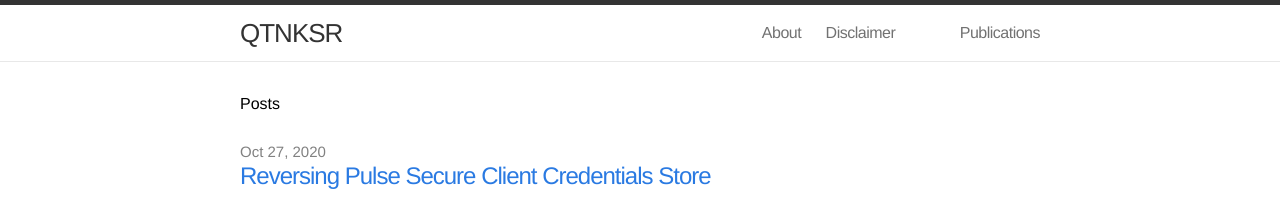
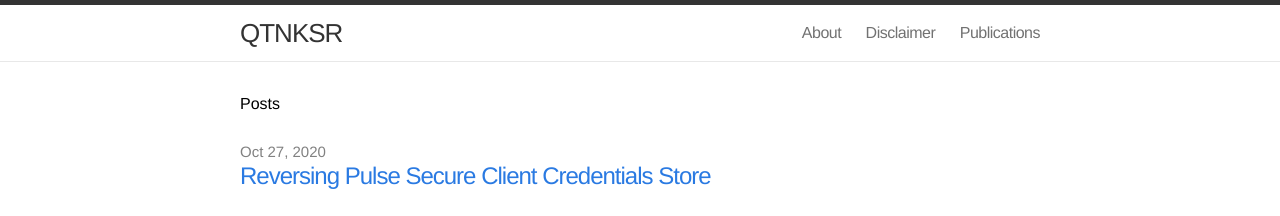
Before and after one commit to qkaiser/qkaiser.github.io, a Jekyll site: the page built from index.html, in a window 1280 px wide. Shown: the top 216 px of the page. Built offline with Jekyll 4.4.1, drawn with Linux system fonts in a browser that asks for light colours.

Commit message:
Better navigation.

```diff
--- a/_includes/head.html
+++ b/_includes/head.html
@@ -6,10 +6,22 @@
   <meta name="description" content="{{ site.description }}">
   <link rel="canonical" href="{{ page.url | replace:'index.html','' | prepend: site.baseurl | prepend: site.url }}">
 
+  <!-- favicons -->
+  <link rel="shortcut icon" href="/favicon.ico" type="image/x-icon" />
+  <link rel="apple-touch-icon" href="/img/apple-touch-icon.png" />
+  <link rel="apple-touch-icon" sizes="57x57" href="/img/apple-touch-icon-57x57.png" />
+  <link rel="apple-touch-icon" sizes="72x72" href="/img/apple-touch-icon-72x72.png" />
+  <link rel="apple-touch-icon" sizes="76x76" href="/img/apple-touch-icon-76x76.png" />
+  <link rel="apple-touch-icon" sizes="114x114" href="/img/apple-touch-icon-114x114.png" />
+  <link rel="apple-touch-icon" sizes="120x120" href="/img/apple-touch-icon-120x120.png" />
+  <link rel="apple-touch-icon" sizes="144x144" href="/img/apple-touch-icon-144x144.png" />
+  <link rel="apple-touch-icon" sizes="152x152" href="/img/apple-touch-icon-152x152.png" />
+  <link rel="apple-touch-icon" sizes="180x180" href="/img/apple-touch-icon-180x180.png" />
+
   <!-- Google fonts -->
   <link href="https://fonts.googleapis.com/css?family=Inconsolata" rel="stylesheet">
   <!-- Custom CSS -->
   <link rel="stylesheet" href="{{ "/css/main.css" | prepend: site.baseurl }}">
   <link  rel="stylesheet" href="{{ "/css/syntax.css" | prepend: site.baseurl }}">
-
+  {% seo %}
 </head>
--- a/_includes/header.html
+++ b/_includes/header.html
@@ -18,7 +18,9 @@
       </a>
       <div class="trigger">
         {% for page in site.pages %}
-          <a class="page-link" href="{{ page.url | prepend: site.baseurl }}">{{ page.title }}</a>
+          {% if page.layout == "page" %}
+            <a class="page-link" href="{{ page.url | prepend: site.baseurl }}">{{ page.title }}</a>
+          {% endif %}
         {% endfor %}
       </div>
     </nav>
```
